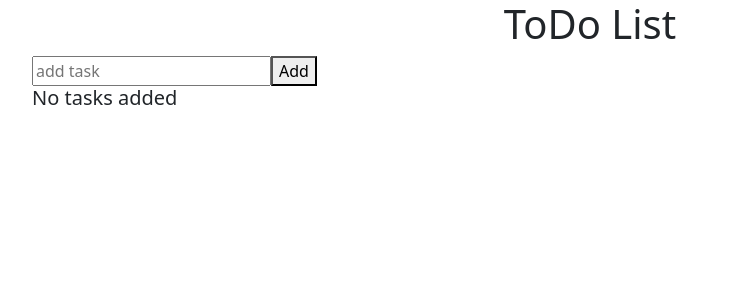
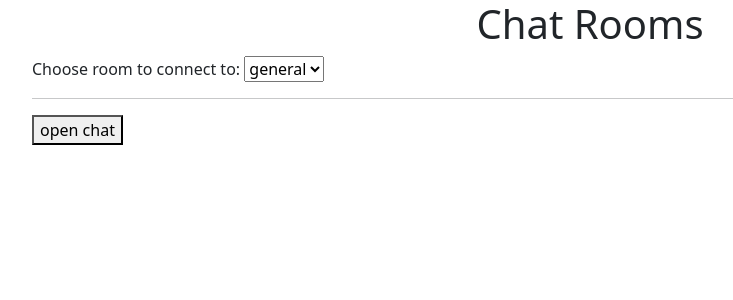
Before and after one commit to manaressam9/reactproj, a React app: page / in a window 1280 px wide. Shown: the top 300 px of the page, without its empty margins (50-783 px from the left). Built offline with nearby package versions, Linux system fonts and the light colour scheme.

Commit message:
chatRoom useEffect example

```diff
--- a/src/App.js
+++ b/src/App.js
@@ -1,17 +1,25 @@
 import React from "react";
-//import Game from "./component/Game";
+// import Game from "./component/Game";
 // import AddTask from "./component/withUseState/AddTask";
-import AddTask from "./component/withReducer/AddTask";
-const App = () =>{
-    return (
-       <div className="container">
+// import AddTask from "./component/withReducer/AddTask";
+import ChatRoom from "./component/useEffectExample/ChatRoom";
+const App = () => {
+   return (
+      <div className="container">
+
+         {/*<Game />*/}
+         {/*
         <h1 className="text-center ">
            ToDo List
         </h1>
-       {/*<Game />*/}
-       <AddTask />
-       </div>
-    )
+       <AddTask /> */}
+
+         <h1 className="text-center ">
+            Chat Rooms
+         </h1>
+         <ChatRoom />
+      </div>
+   )
 }
 
 export default App
--- /dev/null
+++ b/src/component/useEffectExample/ChatRoom.js
@@ -0,0 +1,32 @@
+import React, {useEffect, useState} from "react";
+import { CreateConnection } from "./chat";
+console.log('outside comp body');
+const rooms =['general', 'study', 'music', 'sports'];
+
+export default function ChatRoom(){
+    console.log('comp mounted')
+    const [roomId, setRoomId] = useState(0);
+    const [isShown, setIsShown] = useState(false);
+    useEffect(() => {
+        console.log('effect called');
+         const connection = CreateConnection(roomId);
+         connection.connect();
+        return () =>{
+           connection.disconnect();
+        }
+    },[roomId])
+
+    return(
+        <>
+        <label>Choose room to connect to:  </label>{' '}
+        <select value={roomId} onChange={e => setRoomId(e.target.value)}>
+         {rooms.map(r => (
+            <option key={rooms.indexOf(r)} value={rooms.indexOf(r)}>{rooms[rooms.indexOf(r)]}</option>
+         ))}
+        </select>
+        <hr/>
+        <button onClick={()=>setIsShown(!isShown)}>{isShown? 'close chat': 'open chat'}</button>
+         {isShown && <h6>welcome to room {rooms[roomId]}</h6>}
+        </>
+    );
+}
--- /dev/null
+++ b/src/component/useEffectExample/chat.js
@@ -0,0 +1,10 @@
+export function CreateConnection(roomId){
+ return{
+    connect(){
+    console.log(`connected to room ${roomId}`);
+    },
+    disconnect(){
+        console.log(`disconnected from room ${roomId}`);
+    },
+ }
+}
```
